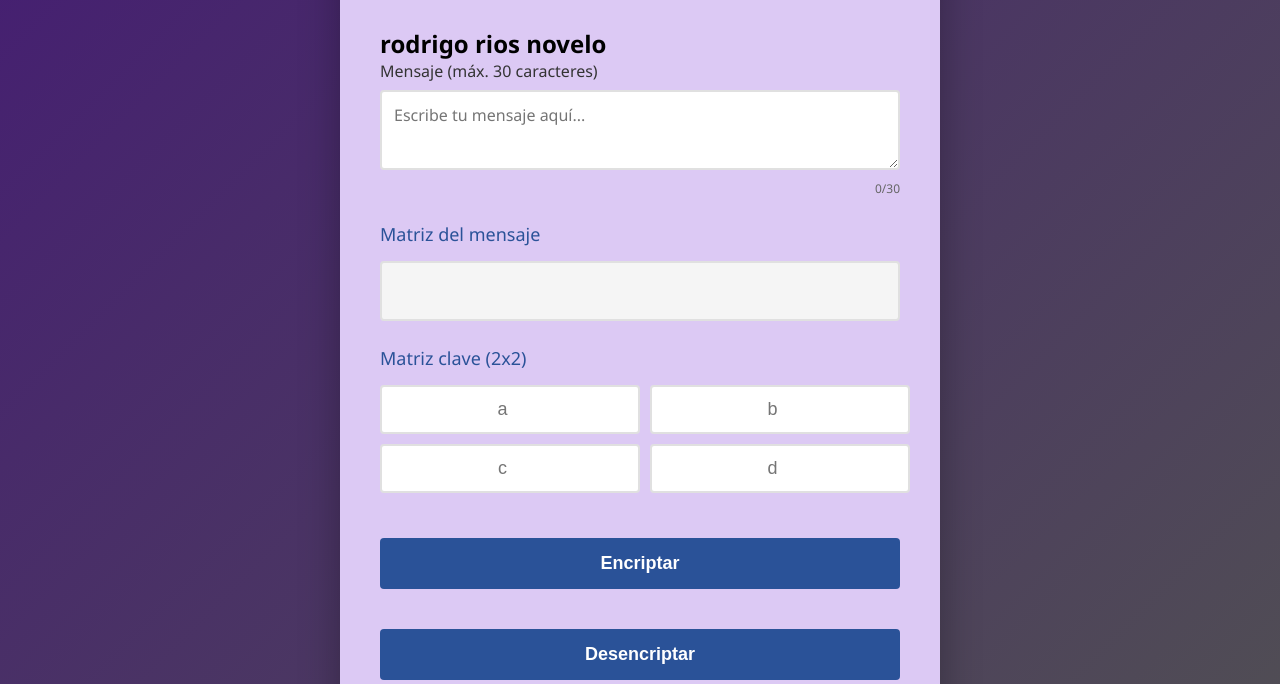
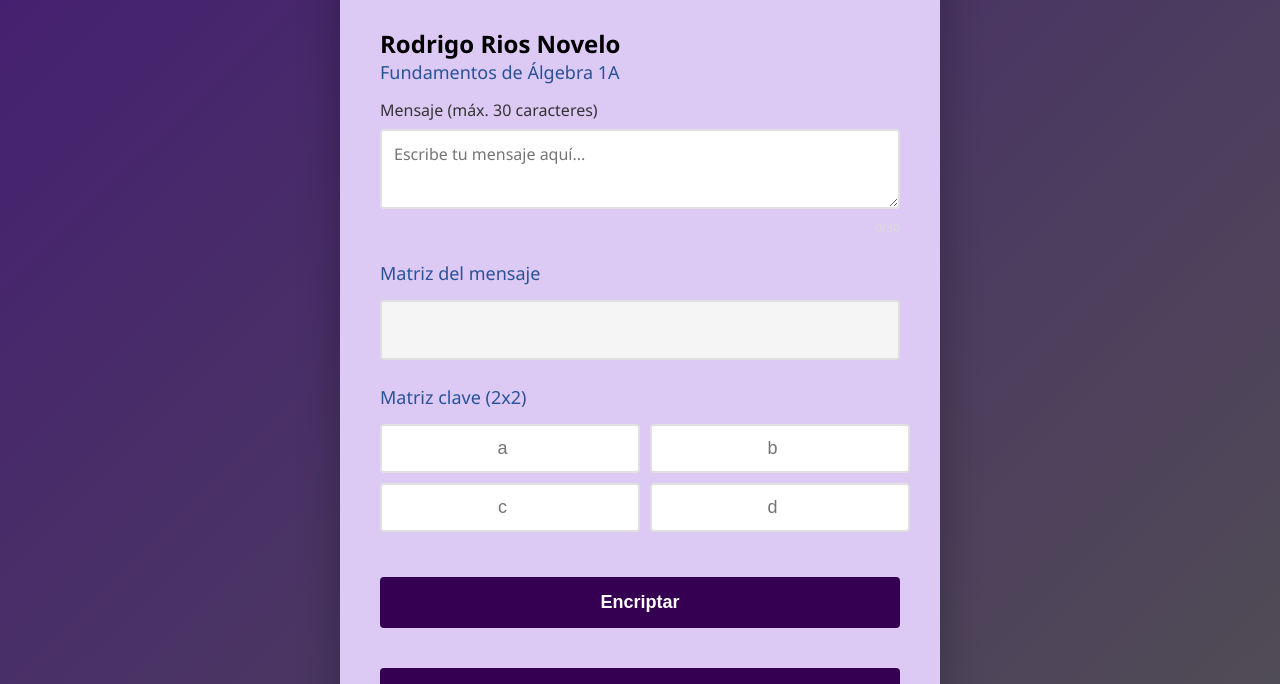
Before and after one commit to RIOSNV/algebra1, a plain HTML site: page index.html in a window 1280 px wide. Shown: the part 106-790 px from the top of the page. Drawn offline with Linux system fonts and the light colour scheme.

Commit message:
se completó la chamba ahora si

```diff
--- a/index.html
+++ b/index.html
@@ -9,7 +9,8 @@
 <body>
     <div class="container">
         <h1>Encriptación Hill</h1>
-        <h2>rodrigo rios novelo</h2>
+        <h2>Rodrigo Rios Novelo</h2>
+        <h3>Fundamentos de Álgebra 1A</h3>
 
         <div class="section">
             <label for="mensaje">Mensaje (máx. 30 caracteres)</label>
--- a/style.css
+++ b/style.css
@@ -68,7 +68,7 @@ textarea:focus {
 
 .char-count {
     text-align: right;
-    color: #666;
+    color: #dadada;
     font-size: 12px;
     margin-top: 5px;
 }
@@ -108,8 +108,8 @@ textarea:focus {
 button {
     width: 100%;
     padding: 15px;
-    background: #2a5298;
-    color: white;
+    background: #350052;
+    color: rgb(255, 255, 255);
     border: none;
     border-radius: 4px;
     font-size: 18px;
@@ -128,10 +128,10 @@ button:active {
 }
 
 .resultado-box {
-    background: #f5f5f5;
+    background: #eaeaea;
     padding: 20px;
     border-radius: 4px;
-    border: 2px solid #e0e0e0;
+    border: 2px solid #eceaea;
     min-height: 60px;
     font-family: 'Courier New', monospace;
     color: #333;
```
